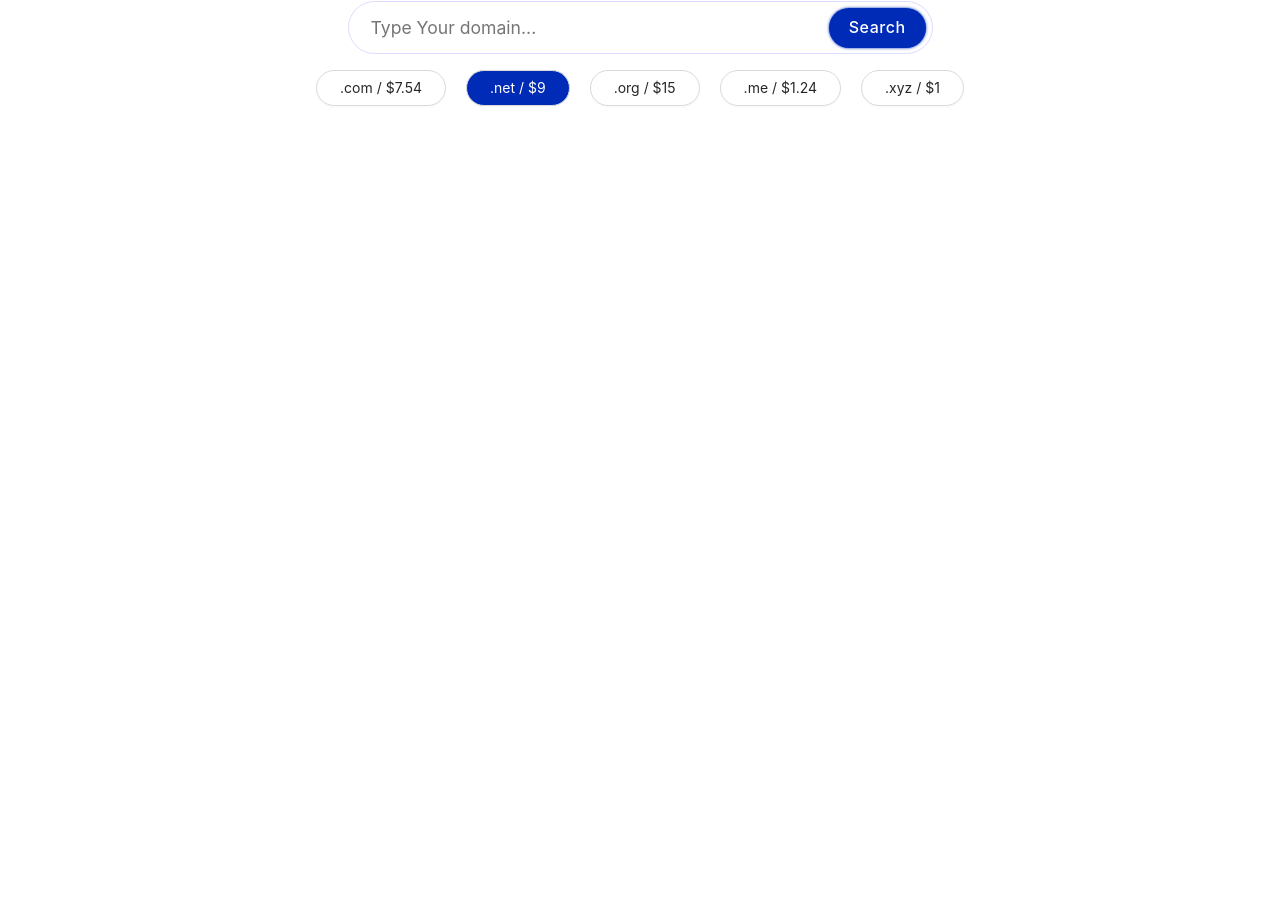
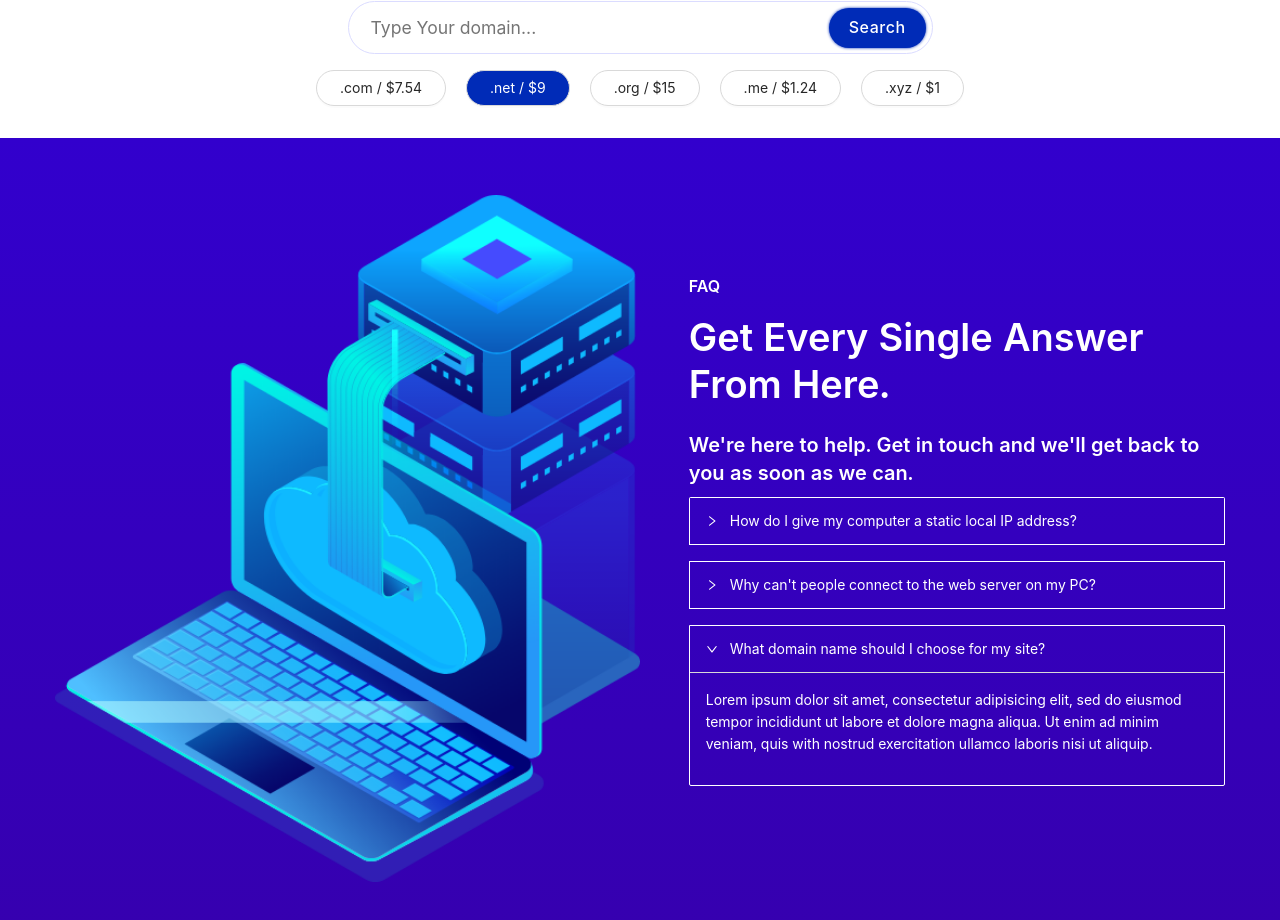
Before and after one commit to firasel/DevWork, a React (Create React App) app: page / in a window 1280 px wide. Shown: the part 762-1682 px from the top of the page. Before the commit the page ends 884 px from the top, so only its background shows below. Built offline with nearby package versions, Linux system fonts and the light colour scheme.

Commit message:
Faq Section compete

```diff
--- a/src/components/Home/Home/Home.js
+++ b/src/components/Home/Home/Home.js
@@ -1,4 +1,5 @@
 import React from "react";
+import Faq from '../Faq/Faq';
 import Header from "../Header/Header";
 import SearchDomain from "../SearchDomain/SearchDomain";
 
@@ -7,6 +8,7 @@ const Home = () => {
     <div>
       <Header />
       <SearchDomain />
+      <Faq/>
     </div>
   );
 };
```
